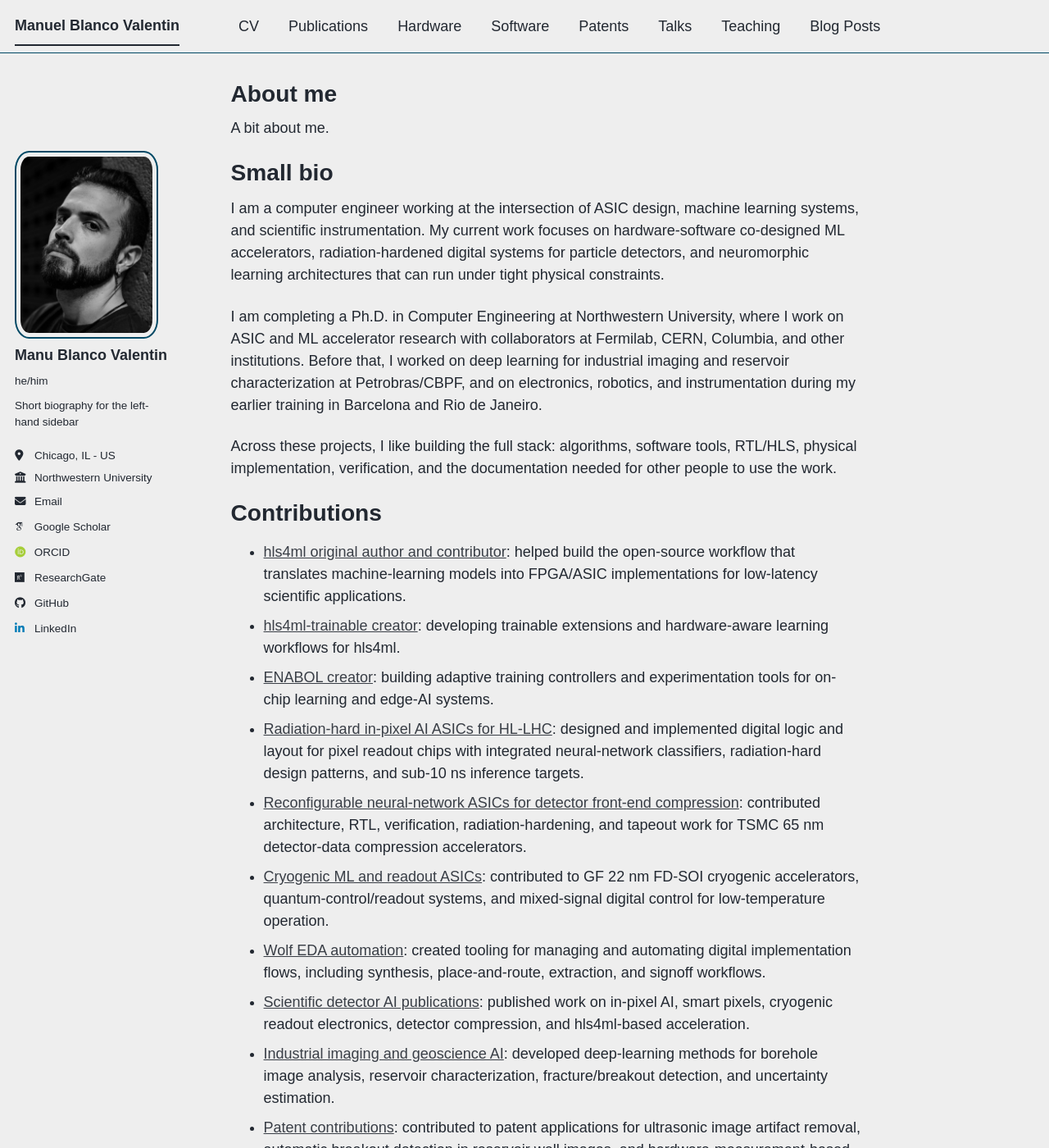
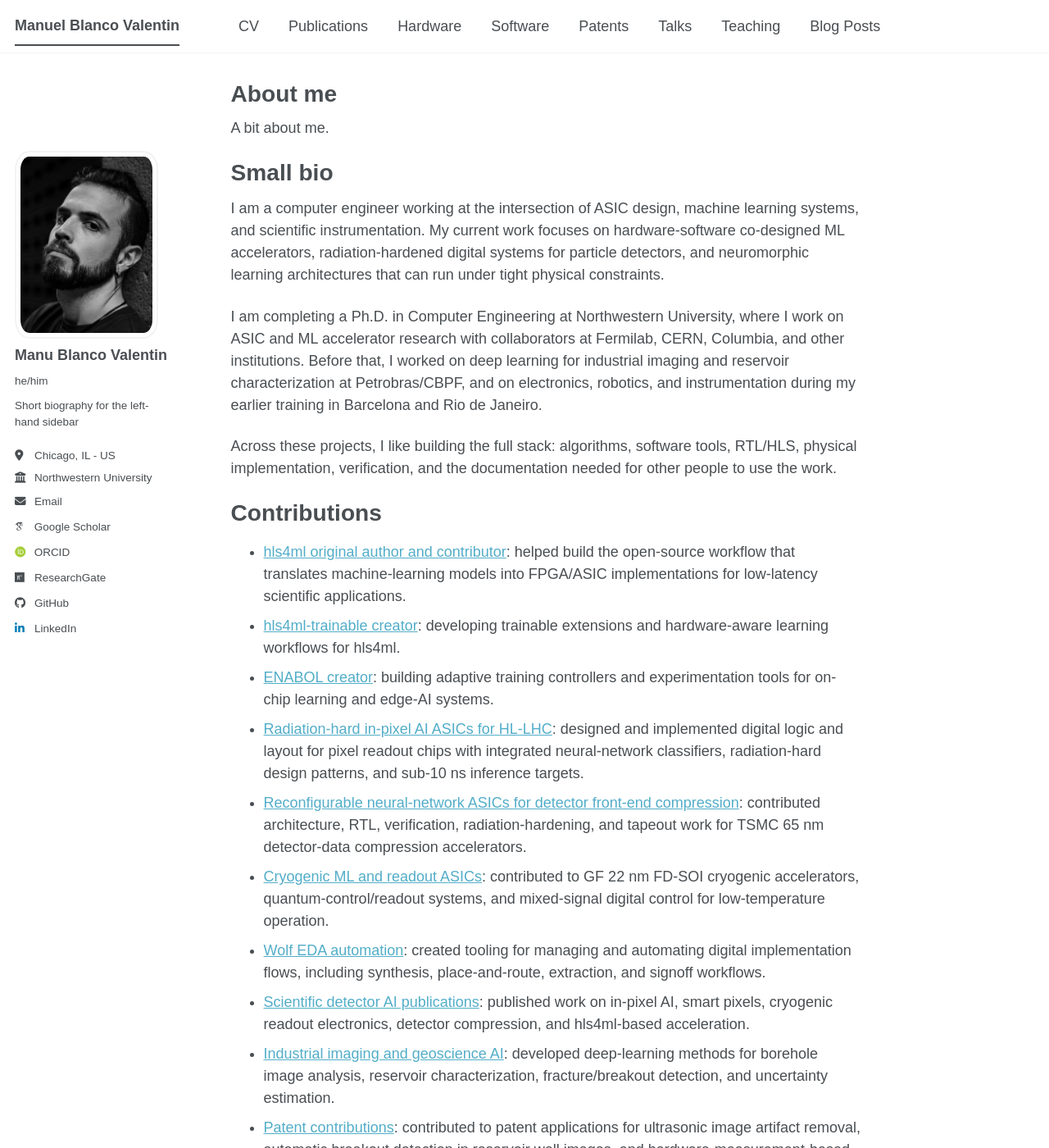
Before and after one commit to manuelblancovalentin/manuelblancovalentin.github.io, a Jekyll site: the page built from _pages/about.md, in a window 1280 px wide and 1400 px high. Shown: the whole window at 82% size. Built offline with Jekyll 4.4.1, drawn with Linux system fonts in a browser that asks for light colours; some web fonts are replaced; a script bundle is joined from its source files by our own code; library files that are not in the unit come from our copies.

Commit message:
changed theme

```diff
--- a/_config.yml
+++ b/_config.yml
@@ -8,7 +8,7 @@
 
 # Basic Site Settings
 locale                   : "en-US"
-site_theme               : "air" # The available themes options are "default", "air", "sunrise", "mint", "dirt" and "contrast"
+site_theme               : "default" # The available themes options are "default", "air", "sunrise", "mint", "dirt" and "contrast"
 title                    : "Manuel Blanco Valentin"
 title_separator          : "-"
 name                     : &name "Manu Blanco Valentin"
```
